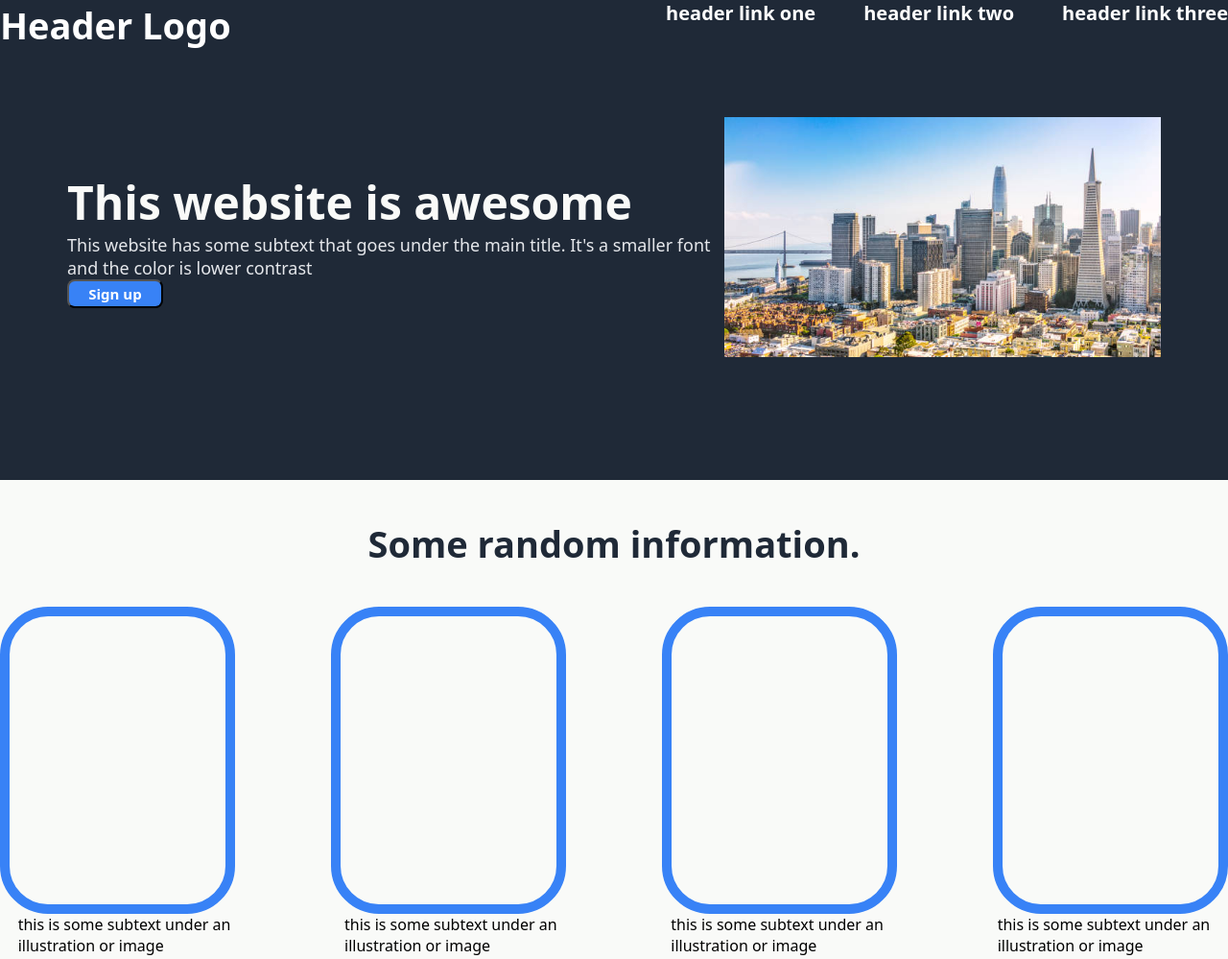
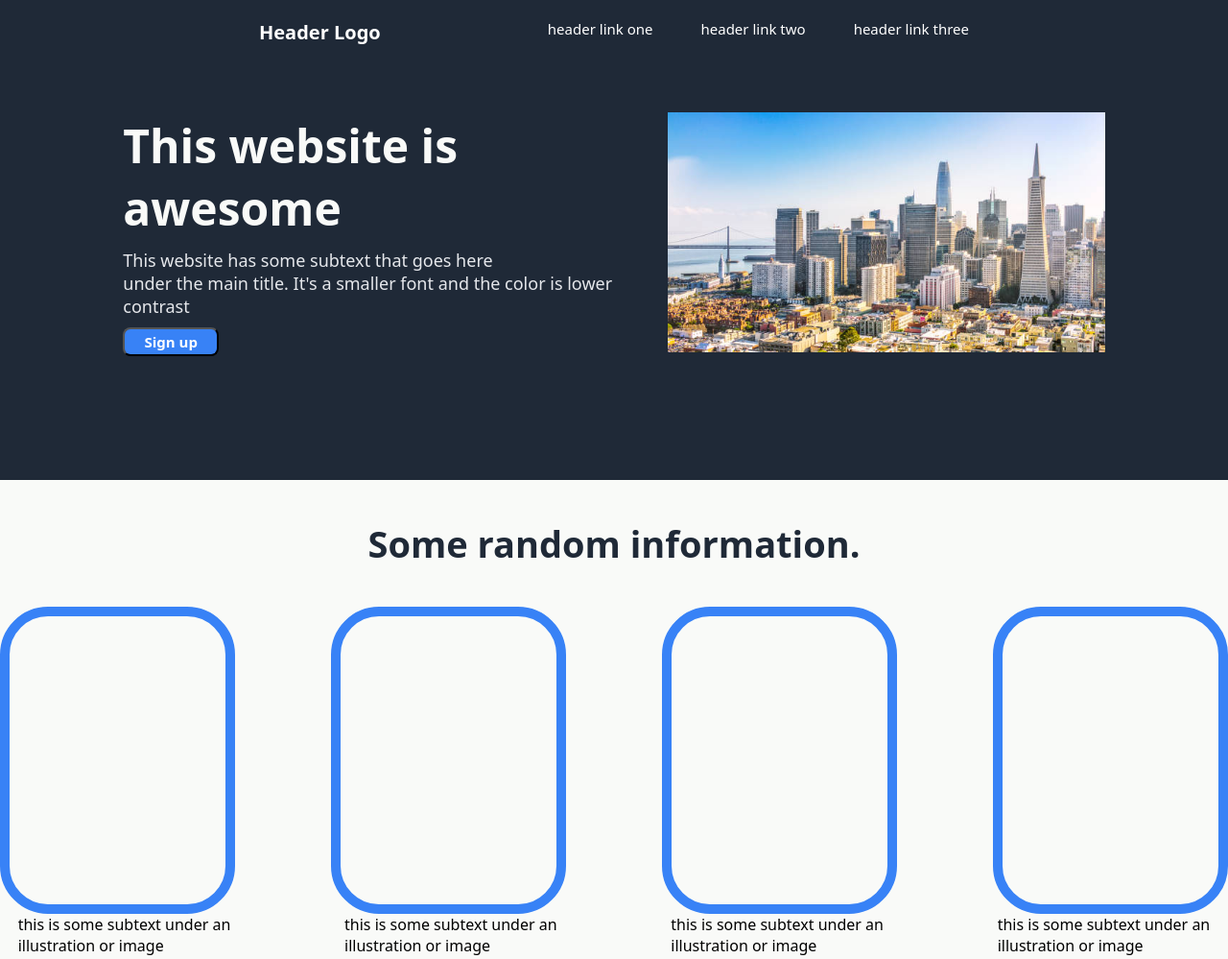
Before and after one commit to sundehakon/landing-page, a plain HTML site: page index.html in a window 1280 px wide. Shown: the top 999 px of the page at 96% size. Drawn offline with Linux system fonts and the light colour scheme.

Commit message:
fixed header text position

```diff
--- a/index.html
+++ b/index.html
@@ -19,10 +19,10 @@
         <div class="headerbody">
             <div class="hbleft">
                 <div class="title">
-                    This website is awesome
+                    This website is <br> awesome
                 </div>
                 <div class="titlesub">
-                    This website has some subtext that goes under the main title. It's a smaller font and the color is lower contrast
+                    This website has some subtext that goes here <br> under the main title. It's a smaller font and the color is lower <br> contrast
                 </div>
                 <button>
                     Sign up
--- a/style.css
+++ b/style.css
@@ -16,9 +16,11 @@
 }
 
 .headerlogo {
-    font-size: 38px;
+    font-size: 20px;
     font-weight: bolder;
     font-family:system-ui, -apple-system, BlinkMacSystemFont, 'Segoe UI', Roboto, Oxygen, Ubuntu, Cantarell, 'Open Sans', 'Helvetica Neue', sans-serif;
+    padding-left: 270px;
+    padding-top: 20px;
 }
 
 ul {
@@ -26,8 +28,9 @@ ul {
     list-style: none;
     gap: 50px;
     font-family: system-ui, -apple-system, BlinkMacSystemFont, 'Segoe UI', Roboto, Oxygen, Ubuntu, Cantarell, 'Open Sans', 'Helvetica Neue', sans-serif;
-    font-weight: bolder;
-    font-size: 20px;
+    font-size: 15px;
+    padding-right: 270px;
+    padding-top: 20px;
 }
 
 a {
@@ -53,7 +56,9 @@ button {
 
 .titlesub {
     font-size: 18px;
-    color: #e5e7eb
+    color: #e5e7eb;
+    padding-top: 10px;
+    padding-bottom: 10px;
 }
 
 .headerbody {
@@ -146,7 +151,7 @@ img {
     display: flex;
     flex-direction: column;
     padding: 400px;
-    justify-content: space-evenly;
+    justify-content: space-evenly
 }
 
 
```
